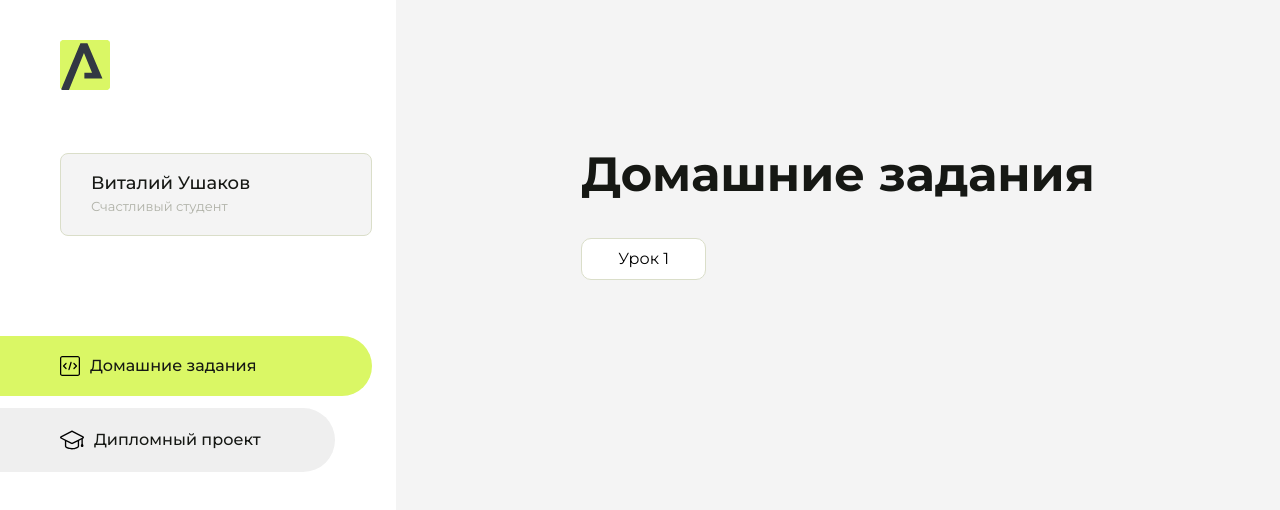
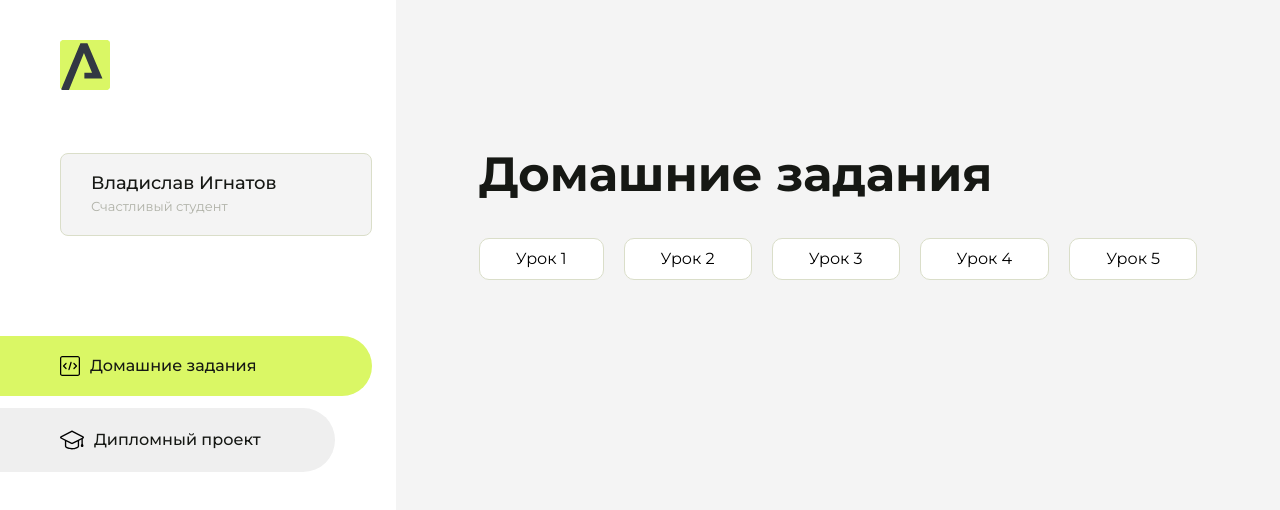
Before and after one commit to vignatov170217/Homework, a plain HTML site: page index.html in a window 1280 px wide. Drawn offline with Linux system fonts and the light colour scheme.

Commit message:
Update index.html

```diff
--- a/index.html
+++ b/index.html
@@ -43,7 +43,7 @@
                 </svg>
             </div>
             <div class="sidebar__user">
-                <div class="sidebar__name">Виталий Ушаков</div>
+                <div class="sidebar__name">Владислав Игнатов</div>
                 <div class="sidebar__text">Счастливый студент</div>
             </div>
             <div class="sidebar__tabs">
@@ -93,7 +93,19 @@
                 <div class="content__title">Домашние задания</div>
                 <ul class="content__list">
                     <li class="content__list-item">
-                        <a href="lesson1/index.html">Урок 1</a>
+                        <a href="3/index.html">Урок 1</a>
+                    </li>
+                    <li class="content__list-item">
+                        <a href="3/index.html">Урок 2</a>
+                    </li>
+                    <li class="content__list-item">
+                        <a href="3/index.html">Урок 3</a>
+                    </li>
+                    <li class="content__list-item">
+                        <a href="3/index.html">Урок 4</a>
+                    </li>
+                    <li class="content__list-item">
+                        <a href="3/index.html">Урок 5</a>
                     </li>
                 </ul>
             </div>
```
